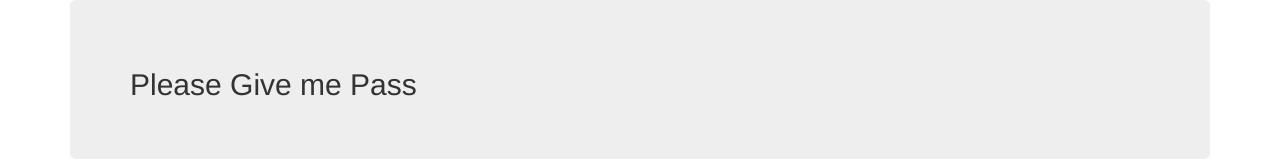
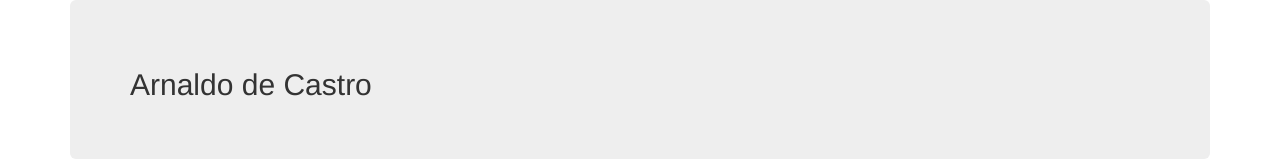
Before and after one commit to frankbeans/My-Website, a plain HTML site: page index.html in a window 1280 px wide. Shown: the top 160 px of the page. Drawn offline with nearby package versions, Linux system fonts and the light colour scheme.

Commit message:
title changed

```diff
--- a/index.html
+++ b/index.html
@@ -1,7 +1,7 @@
 <!DOCTYPE html>
 <html lang="en">
 <head>
-  <title>Give me Pass</title>
+  <title>ArnaldoWebsite</title>
   <meta charset="utf-8">
   <meta name="viewport" content="width=device-width, initial-scale=1">
   <link rel="stylesheet" href="http://maxcdn.bootstrapcdn.com/bootstrap/3.3.6/css/bootstrap.min.css">
@@ -12,7 +12,7 @@
 
 <div class="container">
   <div class="jumbotron">
-      <h2>Please Give me Pass</h2>
+      <h2>Arnaldo de Castro</h2>
   </div>
 </div>
 
```
